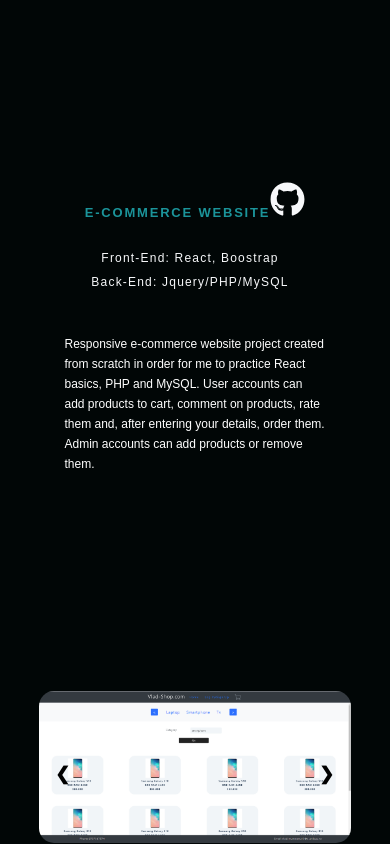
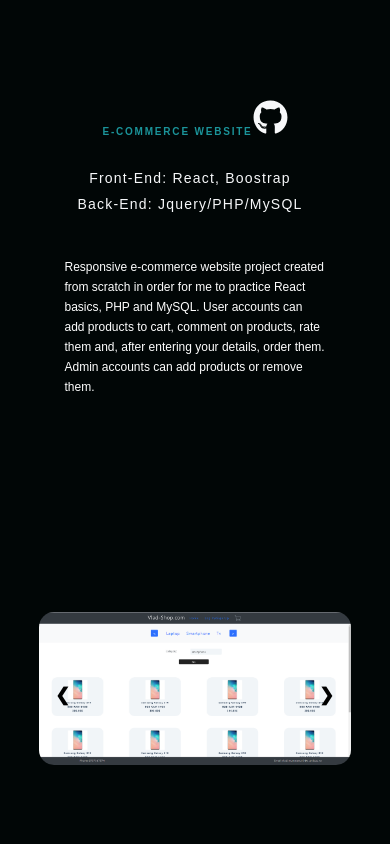
Before and after one commit to PaulVLAD22/PortfolioWebsite, a React (Create React App) app: page /projects in a window 390 px wide. Shown: the top 844 px of the page. Built offline with nearby package versions, Linux system fonts and the light colour scheme; a web font is replaced by a local one.

Commit message:
project page mobile - tablet styling

```diff
--- a/src/components/Navbar/NavbarElements.js
+++ b/src/components/Navbar/NavbarElements.js
@@ -74,8 +74,7 @@ export const NavLinks = styled(LinkS)`
   &:hover {
     transform: scale(1.2);
     transition: all 0.15s ease-in-out;
-    border-bottom: ${({ homeButton }) =>
-      !homeButton ? "5px solid #1B949A;" : ""};
+    border-bottom:5px solid #1B949A;
   }
 
   &.active {
--- a/src/components/Project/ProjectElements.js
+++ b/src/components/Project/ProjectElements.js
@@ -6,13 +6,16 @@ export const ProjectContainer = styled.div`
   color: white;
   background: ${({ lightBg }) => (lightBg ? "#F8F8F8" : "#010606")};
   @media screen and (max-width: 1400px) {
-    padding: 100px 0;
+    padding:50px 0 50px 0;
+  }
+  @media screen and (max-width: 900px) {
+    padding: 20px 0 50px 0;
   }
 `;
 export const ProjectWrapper = styled.div`
   display: grid;
   z-index: 1;
-  height: 100vh;
+  min-height: 100vh;
   margin-right: auto;
   margin-left: auto;
   padding: 0 24px;
@@ -30,8 +33,7 @@ export const ProjectRow = styled.div`
   grid-template-areas:'col1 col2';
 
   @media screen and (max-width: 1400px) {
-    grid-template-areas: ${({ imgStart }) =>
-      imgStart ? `'col1' 'col2'` : `'col1 col1' 'col2 col2'`};
+    grid-template-areas:'col1' 'col2';
     grid-gap: 0rem;
   }
 `;
@@ -40,7 +42,6 @@ export const Column1 = styled.div`
   margin-bottom: 15px;
   padding: 0 15px;
   grid-area: col1;
-  grid-template: 1fr;
   @media screen and (max-width: 1000px) {
     padding: 0px 50px;
 
@@ -89,7 +90,7 @@ export const TopLineP = styled.p`
     font-size:15px;
   }
   @media screen and (max-width:400px){
-    font-size:13px;
+    font-size:10px;
   }
 `;
 
@@ -104,14 +105,15 @@ export const ProjectH2 = styled.h2`
     font-size:18px;
   }
   @media screen and (max-width:500px){
-    font-size:18px;
+    font-size:16px;
   }
   @media screen and (max-width:400px){
-    font-size:12px;
+    font-size:14px;
   }
 `;
 
 export const Description = styled.p`
+  max-width:min(550px,100%);
   text-align:left;
   margin-top: 35px;
   margin-bottom: 35px;
@@ -132,7 +134,6 @@ export const Description = styled.p`
 
 export const ImgWrap = styled.div`
   max-width: min(100%,1100px);
-
   padding: 0 24px;
   position: relative;
   transition: 0.2s linear;
--- a/src/components/Project/index.js
+++ b/src/components/Project/index.js
@@ -20,7 +20,6 @@ import {
 const Project = ({
   id,
   lightBg,
-  imgStart,
   topLine,
   lightText,
   frontEnd,
@@ -69,7 +68,7 @@ const Project = ({
   return (
     <ProjectContainer lightBg={lightBg}>
       <ProjectWrapper>
-        <ProjectRow imgStart={imgStart}>
+        <ProjectRow>
           <Column1>
             <TextWrapper>
               <TopLine
```
